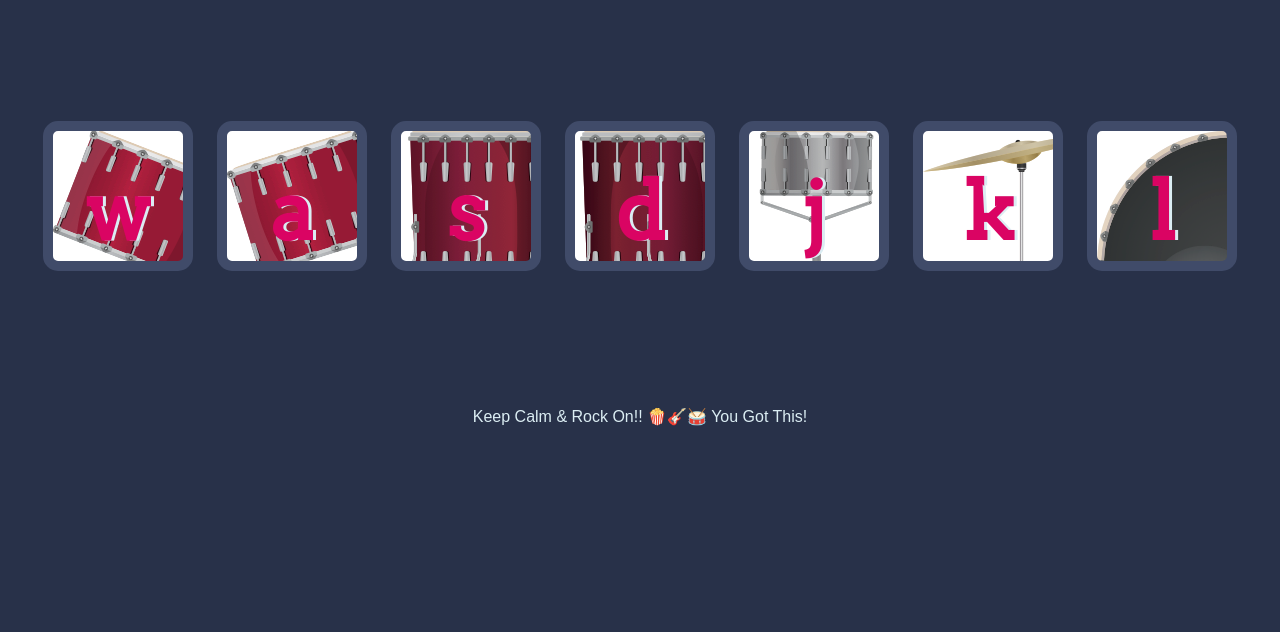
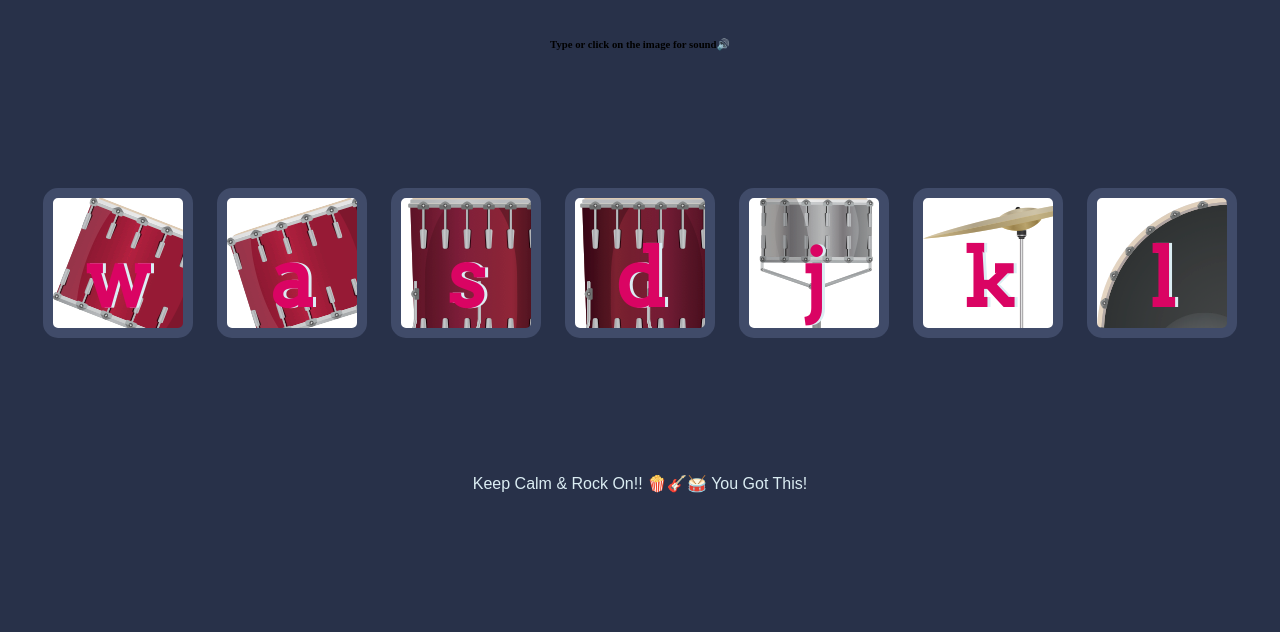
Before and after one commit to chanqoDev/Drumkit, a plain HTML site: page index.html in a window 1280 px wide. Shown: the part 168-800 px from the top of the page. Drawn offline with Linux system fonts and the light colour scheme.

Commit message:
add instruction subheading

```diff
--- a/index.html
+++ b/index.html
@@ -11,6 +11,7 @@
 <body>
 
   <h1 id="title">Drum 🥁 Kit</h1>
+  <h6> Type or click on the image for sound🔊</h6>
   <div class="set">
     <button class="w drum">w</button>
     <button class="a drum">a</button>
```
